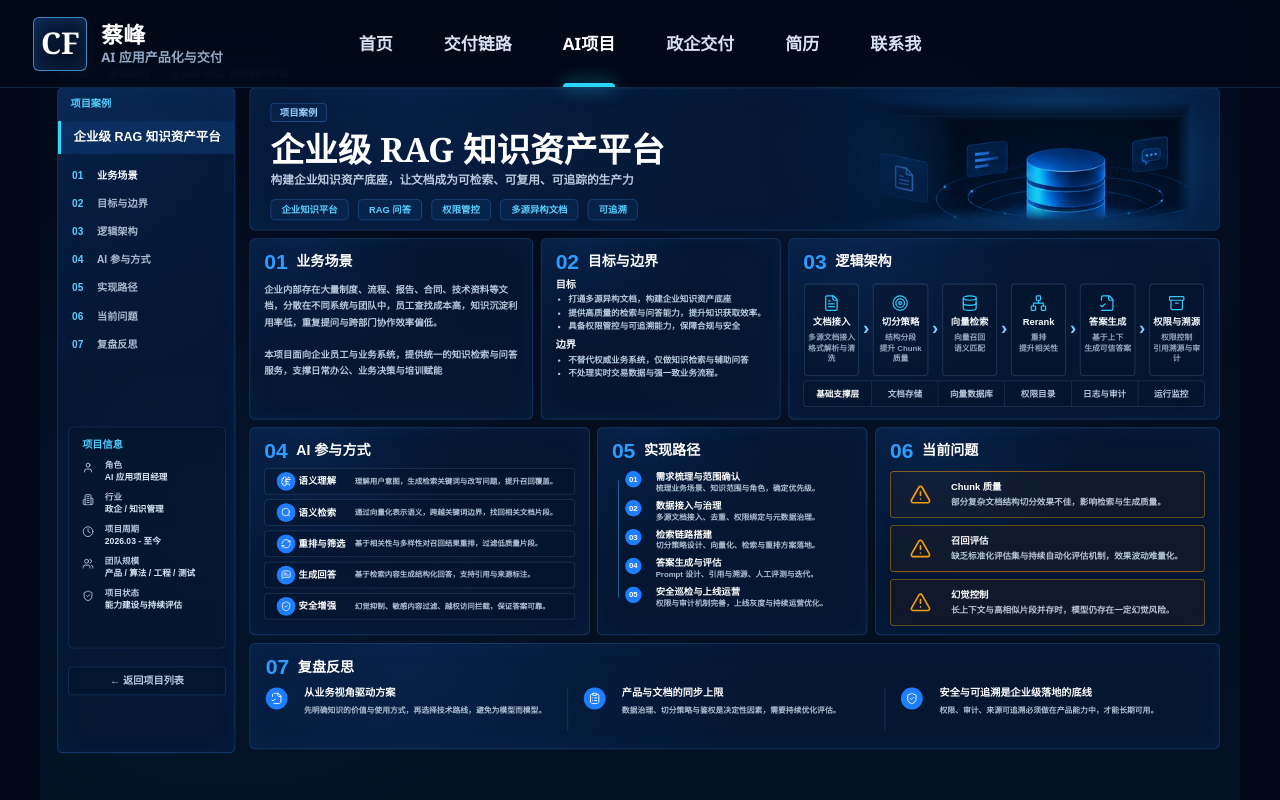
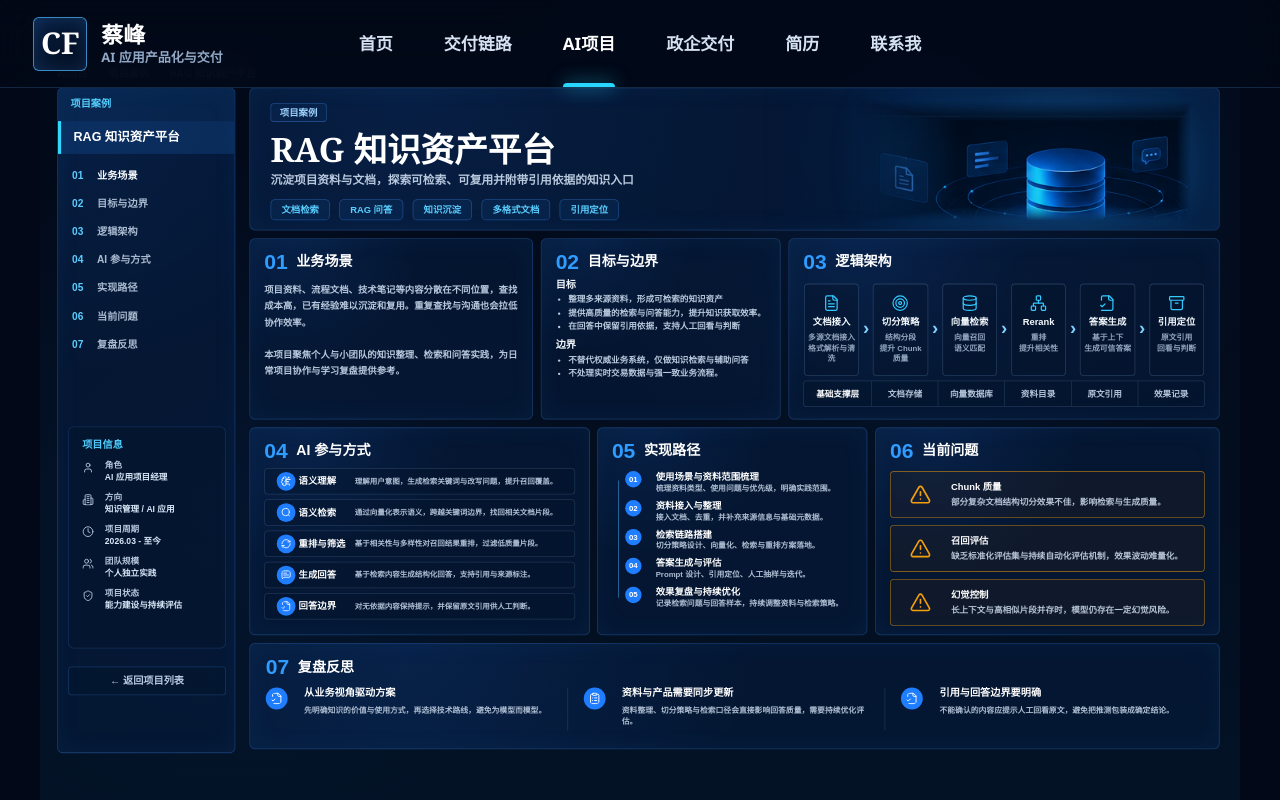
Before and after one commit to t7860cf/MyWeb, a plain HTML site: page enterprise-rag.html in a window 1280 px wide. Drawn offline with Linux system fonts and the light colour scheme.

Commit message:
Rename RAG knowledge platform

```diff
--- a/enterprise-rag.html
+++ b/enterprise-rag.html
@@ -3,8 +3,8 @@
   <head>
     <meta charset="UTF-8" />
     <meta name="viewport" content="width=device-width, initial-scale=1.0" />
-    <title>企业级 RAG 知识资产平台 | 蔡峰</title>
-    <meta name="description" content="企业级 RAG 知识资产平台项目详情：多格式文档解析、知识资产、混合检索、问答生成和汇报材料生产。" />
+    <title>RAG 知识资产平台 | 蔡峰</title>
+    <meta name="description" content="RAG 知识资产平台项目详情：文档解析、知识沉淀、混合检索、问答生成与引用定位。" />
     <link rel="icon" href="data:," />
     <link rel="stylesheet" href="styles.css" />
     <script src="assets/lucide.min.js" defer></script>
--- a/script.js
+++ b/script.js
@@ -37,13 +37,13 @@ const projectCards = [
   {
     key: "rag",
     href: "enterprise-rag.html",
-    title: "企业级 RAG 知识资产平台",
+    title: "RAG 知识资产平台",
     badge: "知识资产",
     icon: "database",
     visual: "db",
-    summary: "构建企业知识资产底座，让文档成为可检索、可复用、可追踪的生产力。",
+    summary: "沉淀项目资料与文档，探索可检索、可复用并附带引用依据的知识入口。",
     rows: [
-      ["业务场景", "企业内部多源文档分散，检索成本高，知识难沉淀与复用。"],
+      ["业务场景", "团队与项目资料分散，检索成本高，知识难沉淀与复用。"],
       ["AI 介入", "文档解析、混合检索、Rerank、问答生成与来源追溯。"],
       ["交付边界", "面向文档检索与问答的应用交付，不替代业务系统改造。"],
       ["当前问题", "长文档分块质量、召回评估和知识覆盖仍需持续补充。"],
@@ -98,16 +98,16 @@ const projectCards = [
 
 const casePages = {
   "enterprise-rag.html": {
-    title: "企业级 RAG 知识资产平台",
-    subtitle: "构建企业知识资产底座，让文档成为可检索、可复用、可追踪的生产力。",
+    title: "RAG 知识资产平台",
+    subtitle: "沉淀项目资料与文档，探索可检索、可复用并附带引用依据的知识入口。",
     badge: "项目案例",
-    tags: ["企业知识平台", "RAG 问答", "权限管控", "多源异构文档", "可追溯"],
+    tags: ["文档检索", "RAG 问答", "知识沉淀", "多格式文档", "引用定位"],
     icon: "database",
     sideMeta: [
       ["角色", "AI 应用项目经理"],
-      ["行业", "政企 / 知识管理"],
+      ["方向", "知识管理 / AI 应用"],
       ["项目周期", "2026.03 - 至今"],
-      ["团队规模", "产品 / 算法 / 工程 / 测试"],
+      ["团队规模", "个人独立实践"],
       ["项目状态", "平台能力建设与持续评估"],
     ],
     nav: ["业务场景", "目标与边界", "逻辑架构", "AI 参与方式", "实现路径", "当前问题", "复盘反思"],
@@ -115,24 +115,24 @@ const casePages = {
       {
         num: "01",
         title: "业务场景",
-        body: "企业内部存在制度、流程、报告、合同、技术资料等文档，分散在不同系统与团队中。员工查找成本高，知识沉淀利用率低，重复提问与跨部门协作成本偏高。",
-        extra: "本项目面向企业员工与业务系统，提供统一的知识检索与问答服务，支持日常办公、业务决策与培训赋能。",
+        body: "项目资料、流程文档、技术笔记等内容分散在不同位置，查找成本高，已有经验难以沉淀和复用。重复查找与沟通也会拉低协作效率。",
+        extra: "本项目聚焦个人与小团队的知识整理、检索和问答实践，为日常项目协作与学习复盘提供参考。",
       },
       {
         num: "02",
         title: "目标与边界",
         list: [
-          "建设多源异构文档的知识资产底座。",
-          "提供高质量的检索与问答能力，提升知识获取稳定。",
-          "具备权限管控与来源追溯能力，保障合规与安全。",
+          "整理多来源资料，形成可检索的知识资产。",
+          "验证检索与问答能力，提升资料获取效率。",
+          "在回答中保留引用依据，支持人工回看与判断。",
           "不替代业务系统，不处理实时交易和复杂审批流程。",
         ],
       },
       {
         num: "03",
         title: "逻辑架构",
-        flow: ["文档接入", "切分策略", "向量检索", "Rerank", "答案生成", "权限与溯源"],
-        footer: ["基础支撑层", "文档存储", "向量数据库", "权限目录", "日志与审计", "运行监控"],
+        flow: ["文档接入", "切分策略", "向量检索", "Rerank", "答案生成", "引用定位"],
+        footer: ["基础支撑层", "文档存储", "向量数据库", "资料目录", "原文引用", "效果记录"],
       },
       {
         num: "04",
@@ -142,13 +142,13 @@ const casePages = {
           ["语义检索", "通过向量表示语义，跨越关键词边界召回相关文档片段。"],
           ["重排与筛选", "基于相关性与多样性对召回结果重排，过滤低质量片段。"],
           ["生成回答", "基于检索内容生成结构化回答，支持引用与来源标注。"],
-          ["安全增强", "幻觉控制、敏感内容过滤和可追溯输出。"],
+          ["回答边界", "对无依据内容保持提示，并保留原文引用供人工判断。"],
         ],
       },
       {
         num: "05",
         title: "实现路径",
-        steps: ["需求梳理与范围确认", "数据接入与治理", "检索链路搭建", "答案生成与评估", "安全巡检与上线运营"],
+        steps: ["使用场景与资料范围梳理", "资料接入与整理", "检索链路搭建", "答案生成与评估", "效果复盘与持续优化"],
       },
       {
         num: "06",
@@ -164,8 +164,8 @@ const casePages = {
         title: "复盘反思",
         columns: [
           ["从业务视角驱动方案", "先明确知识的价值与使用方式，再选择技术路线，避免为模型而模型。"],
-          ["产品与文档同步上限", "数据治理、切分策略与鉴权是决定性因素，需要持续优化评估。"],
-          ["安全与可追溯是底线", "权限、审计、来源可追溯必须做在产品能力中，才能长期可用。"],
+          ["资料与产品需要同步更新", "资料整理、切分策略与检索口径会直接影响回答质量，需要持续优化评估。"],
+          ["引用与回答边界要明确", "不能确认的内容应提示人工回看原文，避免把推测包装成确定结论。"],
         ],
       },
     ],
@@ -619,7 +619,7 @@ function renderHomeReal() {
     ["05", "step-check", "验收复盘", "测试验收、培训交付、复盘总结，沉淀经验持续优化。"],
   ];
   const homeProjects = [
-    ["enterprise-rag.html", "proj-rag", "企业级 RAG 知识资产平台", "面向企业的知识资产底座，支持文档检索、知识问答、权限控制与溯源。", "产品定义"],
+    ["enterprise-rag.html", "proj-rag", "RAG 知识资产平台", "面向团队与项目资料沉淀，探索文档检索、知识问答与引用定位。", "产品定义"],
     ["agentops-studio.html", "proj-agent", "多 Agent 协作产品", "PM Agent 调度多 Agent，构建可观测的 AI 软件工厂流程。", "技术方案"],
     ["pet-miniapp.html", "proj-pet", "宠物店小程序", "会员、预约、商品与订单管理，准备上线，对接收银会员系统。", "小程序"],
     ["coze-video.html", "proj-video", "Coze 视频优化工作流", "视频智能剪辑与视频转学习文档，沉淀可复用 AIGC 工作流。", "多模态内容"],
@@ -727,7 +727,7 @@ function renderHomeReal() {
     ["05", "check", "验收复盘", "测试验收、培训交付、复盘总结，沉淀经验持续优化。"],
   ];
   const projects = [
-    ["enterprise-rag.html", "database", "企业级 RAG 知识资产平台", "面向企业的知识资产底座，支持文档检索、知识问答、权限控制与溯源。", "知识资产"],
+    ["enterprise-rag.html", "database", "RAG 知识资产平台", "面向团队与项目资料沉淀，探索文档检索、知识问答与引用定位。", "知识资产"],
     ["agentops-studio.html", "network", "AgentOps Studio 多 Agent 协作产品", "通过 PM Agent 调度多 Agent，把需求、设计、开发、测试和交付过程产品化。", "Agent 协作"],
     ["pet-miniapp.html", "store", "宠物店小程序", "围绕宠物店经营，覆盖会员、预约、商品和收银会员系统对接。", "门店业务"],
     ["coze-video.html", "video", "Coze 视频优化工作流", "串联音频提取、ASR、LLM 结构化、剪辑与学习文档生成。", "内容生产"],
@@ -804,13 +804,13 @@ function renderProjects() {
     {
       href: "enterprise-rag.html",
       num: "01",
-      title: "企业级 RAG 知识资产平台",
+      title: "RAG 知识资产平台",
       tag: "知识资产",
       image: "art-rag.png",
       imageClass: "is-rag",
-      summary: "构建企业知识资产底座，让文档成为可检索、可复用、可追踪的生产力。",
+      summary: "沉淀项目资料与文档，探索可检索、可复用并附带引用依据的知识入口。",
       rows: [
-        ["业务场景", "企业内部多源文档分散，检索效率低，知识难沉淀与复用。"],
+        ["业务场景", "团队与项目资料分散，检索效率低，知识难沉淀与复用。"],
         ["AI 介入", "RAG 检索增强、向量检索、重排序、生成式问答与引用溯源。"],
         ["交付边界", "面向文档检索与问答的应用交付，不包含业务系统改造。"],
         ["当前问题", "长文档分块质量不稳定，部分领域知识覆盖仍需补充。"],
@@ -1175,9 +1175,9 @@ function renderEnterpriseRag() {
   const sideNav = ["业务场景", "目标与边界", "逻辑架构", "AI 参与方式", "实现路径", "当前问题", "复盘反思"];
   const facts = [
     ["user", "角色", "AI 应用项目经理"],
-    ["building-2", "行业", "政企 / 知识管理"],
+    ["building-2", "方向", "知识管理 / AI 应用"],
     ["clock", "项目周期", "2026.03 - 至今"],
-    ["users", "团队规模", "产品 / 算法 / 工程 / 测试"],
+    ["users", "团队规模", "个人独立实践"],
     ["shield-check", "项目状态", "能力建设与持续评估"],
   ];
   const arch = [
@@ -1186,21 +1186,21 @@ function renderEnterpriseRag() {
     ["database", "向量检索", "向量召回<br>语义匹配"],
     ["network", "Rerank", "重排<br>提升相关性"],
     ["file-check-2", "答案生成", "基于上下<br>生成可信答案"],
-    ["archive", "权限与溯源", "权限控制<br>引用溯源与审计"],
+    ["archive", "引用定位", "原文引用<br>回看与判断"],
   ];
   const aiRows = [
     ["brain-circuit", "语义理解", "理解用户意图，生成检索关键词与改写问题，提升召回覆盖。"],
     ["search", "语义检索", "通过向量化表示语义，跨越关键词边界，找回相关文档片段。"],
     ["refresh-cw", "重排与筛选", "基于相关性与多样性对召回结果重排，过滤低质量片段。"],
     ["message-square-text", "生成回答", "基于检索内容生成结构化回答，支持引用与来源标注。"],
-    ["shield-check", "安全增强", "幻觉抑制、敏感内容过滤、越权访问拦截，保证答案可靠。"],
+    ["file-check-2", "回答边界", "对无依据内容保持提示，并保留原文引用供人工判断。"],
   ];
   const pathSteps = [
-    ["01", "需求梳理与范围确认", "梳理业务场景、知识范围与角色，确定优先级。"],
-    ["02", "数据接入与治理", "多源文档接入、去重、权限绑定与元数据治理。"],
+    ["01", "使用场景与资料范围梳理", "梳理资料类型、使用问题与优先级，明确实践范围。"],
+    ["02", "资料接入与整理", "接入文档、去重，并补充来源信息与基础元数据。"],
     ["03", "检索链路搭建", "切分策略设计、向量化、检索与重排方案落地。"],
-    ["04", "答案生成与评估", "Prompt 设计、引用与溯源、人工评测与迭代。"],
-    ["05", "安全巡检与上线运营", "权限与审计机制完善，上线灰度与持续运营优化。"],
+    ["04", "答案生成与评估", "Prompt 设计、引用定位、人工抽样与迭代。"],
+    ["05", "效果复盘与持续优化", "记录检索问题与回答样本，持续调整资料与检索策略。"],
   ];
   const warnings = [
     ["Chunk 质量", "部分复杂文档结构切分效果不佳，影响检索与生成质量。"],
@@ -1209,18 +1209,18 @@ function renderEnterpriseRag() {
   ];
   const reflections = [
     ["file-check-2", "从业务视角驱动方案", "先明确知识的价值与使用方式，再选择技术路线，避免为模型而模型。"],
-    ["clipboard-list", "产品与文档的同步上限", "数据治理、切分策略与鉴权是决定性因素，需要持续优化评估。"],
-    ["shield-check", "安全与可追溯是企业级落地的底线", "权限、审计、来源可追溯必须做在产品能力中，才能长期可用。"],
+    ["clipboard-list", "资料与产品需要同步更新", "资料整理、切分策略与检索口径会直接影响回答质量，需要持续优化评估。"],
+    ["file-check-2", "引用与回答边界要明确", "不能确认的内容应提示人工回看原文，避免把推测包装成确定结论。"],
   ];
 
   mount(`
-    <section class="rag-stage" aria-label="企业级 RAG 知识资产平台">
+    <section class="rag-stage" aria-label="RAG 知识资产平台">
       <div class="rag-canvas" data-design-width="1536" data-design-height="1024">
-        <div class="rag-breadcrumb">AI项目 <span>›</span> 项目案例 <span>›</span> 企业级 RAG 知识资产平台</div>
+        <div class="rag-breadcrumb">AI项目 <span>›</span> 项目案例 <span>›</span> RAG 知识资产平台</div>
 
         <aside class="rag-sidebar">
           <div class="rag-side-title">项目案例</div>
-          <h2>企业级 RAG 知识资产平台</h2>
+          <h2>RAG 知识资产平台</h2>
           <nav class="rag-side-nav" aria-label="项目目录">
             ${sideNav.map((item, index) => `<a class="${index === 0 ? "is-active" : ""}" href="#rag-${index + 1}"><span>${String(index + 1).padStart(2, "0")}</span>${item}</a>`).join("")}
           </nav>
@@ -1237,10 +1237,10 @@ function renderEnterpriseRag() {
           <section class="rag-hero">
             <div>
               <span class="rag-chip">项目案例</span>
-              <h1>企业级 RAG 知识资产平台</h1>
-              <p>构建企业知识资产底座，让文档成为可检索、可复用、可追踪的生产力</p>
+              <h1>RAG 知识资产平台</h1>
+              <p>沉淀项目资料与文档，探索可检索、可复用并附带引用依据的知识入口</p>
               <div class="rag-tags">
-                ${["企业知识平台", "RAG 问答", "权限管控", "多源异构文档", "可追溯"].map((tag) => `<span>${tag}</span>`).join("")}
+                ${["文档检索", "RAG 问答", "知识沉淀", "多格式文档", "引用定位"].map((tag) => `<span>${tag}</span>`).join("")}
               </div>
             </div>
             <div class="rag-hero-art">
@@ -1250,17 +1250,17 @@ function renderEnterpriseRag() {
 
           <section class="rag-card rag-card-scenario" id="rag-1">
             <h2><span>01</span>业务场景</h2>
-            <p>企业内部存在大量制度、流程、报告、合同、技术资料等文档，分散在不同系统与团队中，员工查找成本高，知识沉淀利用率低，重复提问与跨部门协作效率偏低。</p>
-            <p>本项目面向企业员工与业务系统，提供统一的知识检索与问答服务，支撑日常办公、业务决策与培训赋能</p>
+            <p>项目资料、流程文档、技术笔记等内容分散在不同位置，查找成本高，已有经验难以沉淀和复用。重复查找与沟通也会拉低协作效率。</p>
+            <p>本项目聚焦个人与小团队的知识整理、检索和问答实践，为日常项目协作与学习复盘提供参考。</p>
           </section>
 
           <section class="rag-card rag-card-goal" id="rag-2">
             <h2><span>02</span>目标与边界</h2>
             <h3>目标</h3>
             <ul>
-              <li>打通多源异构文档，构建企业知识资产底座</li>
+              <li>整理多来源资料，形成可检索的知识资产</li>
               <li>提供高质量的检索与问答能力，提升知识获取效率。</li>
-              <li>具备权限管控与可追溯能力，保障合规与安全</li>
+              <li>在回答中保留引用依据，支持人工回看与判断</li>
             </ul>
             <h3>边界</h3>
             <ul>
@@ -1281,7 +1281,7 @@ function renderEnterpriseRag() {
               `).join("")}
             </div>
             <div class="rag-arch-footer">
-              ${["基础支撑层", "文档存储", "向量数据库", "权限目录", "日志与审计", "运行监控"].map((item) => `<span>${item}</span>`).join("")}
+              ${["基础支撑层", "文档存储", "向量数据库", "资料目录", "原文引用", "效果记录"].map((item) => `<span>${item}</span>`).join("")}
             </div>
           </section>
 
@@ -1321,7 +1321,7 @@ function renderEnterpriseRag() {
 
 function renderAgentOpsStudio() {
   const caseLinks = [
-    ["enterprise-rag.html", "企业级 RAG 知识资产平台"],
+    ["enterprise-rag.html", "RAG 知识资产平台"],
     ["agentops-studio.html", "多 Agent 协作产品"],
     ["pet-miniapp.html", "宠物店小程序"],
     ["coze-video.html", "Coze 视频工作流"],
@@ -1948,7 +1948,7 @@ function renderResume() {
   ];
   const core = [
     ["landmark", "政企 ToB/G 交付", "熟悉政企项目流程与合规要求，擅长跨部门协同、风险识别与验收落地。"],
-    ["database", "企业级 RAG", "知识资产梳理与检索体系设计，关注来源追溯、权限边界和质量评估。"],
+    ["database", "RAG 知识资产平台", "面向项目资料的知识整理与检索体系实践，关注引用依据和质量评估。"],
     ["network", "多 Agent 协作", "定义角色边界、任务分派、状态流转和执行结果校验机制。"],
     ["video", "AIGC 工作流", "围绕脚本、ASR、字幕和内容生成，设计可追踪的生产流程。"],
     ["file-text", "产品与文档能力", "输出 PRD、原型、流程图、验收报告和交付文档，降低协作成本。"],
@@ -1961,7 +1961,7 @@ function renderResume() {
     ["heart-handshake", "协作方式", "跨部门协同，结果导向，持续复盘"],
   ];
   const aiProjects = [
-    ["企业级 RAG 知识资产平台", "企业知识库检索、问答、权限控制与来源追溯，提升内部知识复用效率。", ["RAG", "知识中台", "权限溯源"]],
+    ["RAG 知识资产平台", "面向项目资料的检索、问答与引用定位实践，提升知识沉淀与复用效率。", ["RAG", "文档检索", "引用定位"]],
     ["多 Agent 协作产品", "PM Agent 调度、多 Agent 编排与状态观测，支撑 AI 软件工厂流程验证。", ["Agent 编排", "任务分派", "流程监控"]],
     ["宠物店小程序", "会员、预约、商品、订单与门店运营管理，准备上线，对接收银会员系统。", ["微信小程序", "门店运营", "会员体系"]],
     ["Coze 视频优化工作流", "视频智能剪辑与视频转学习文档，提升内容处理效率与一致性。", ["脚本理解", "剪辑决策", "学习文档"]],
```
Also changed, not shown: mobile-site/rag.html (+11 -11 lines), projects.html (+1 -1 lines).
